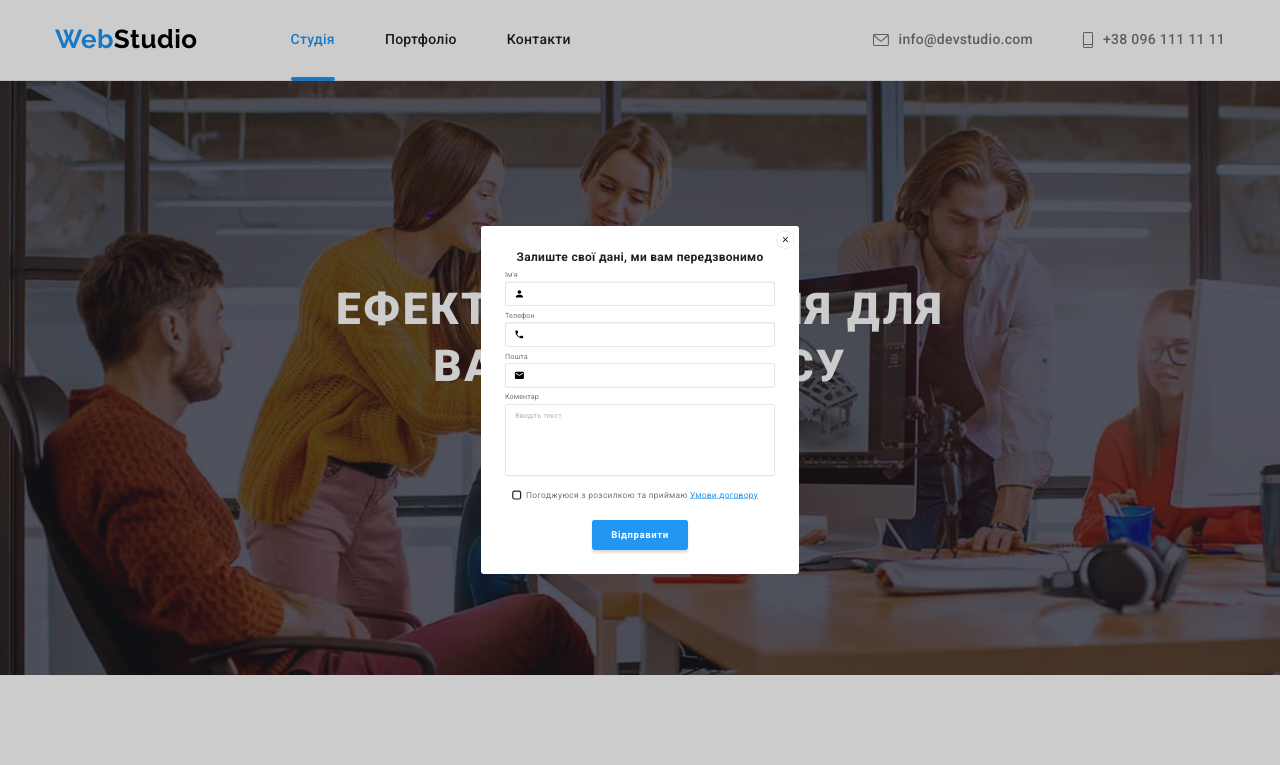
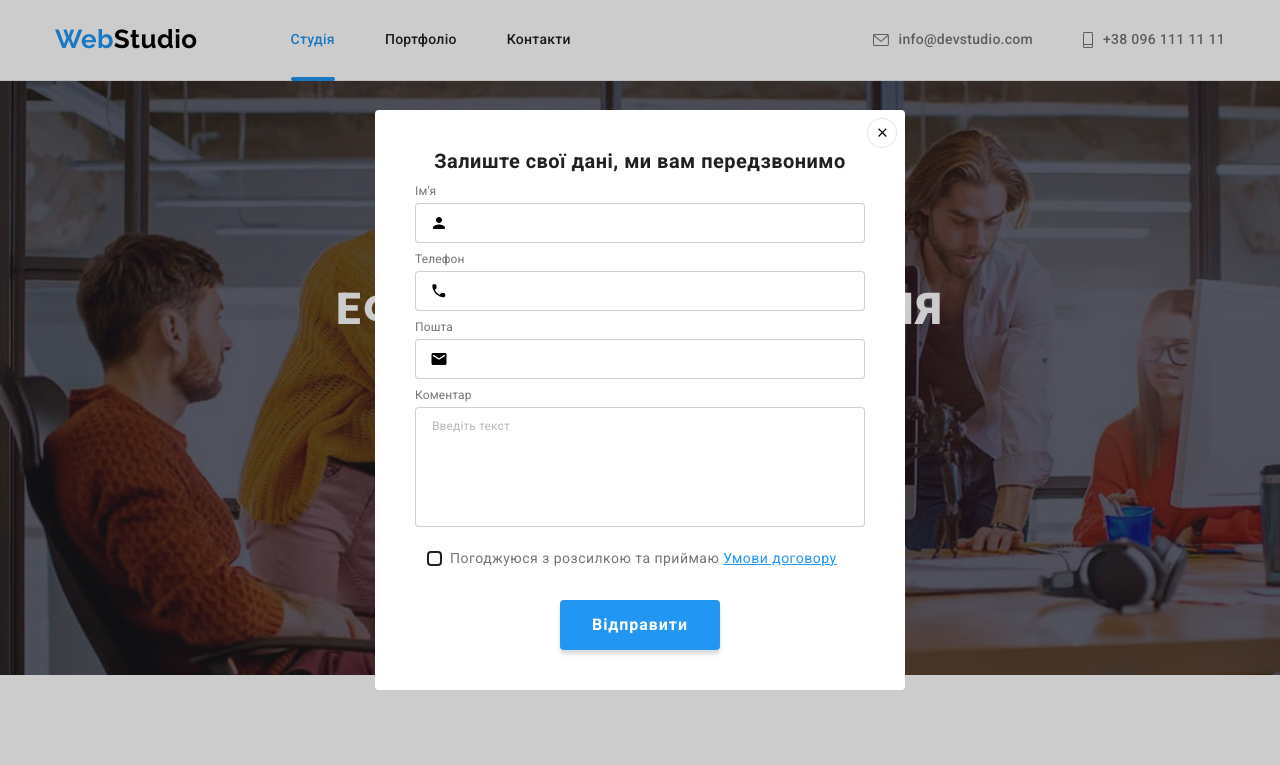
Before and after one commit to Vladislav-Ivanilov/-goit-markup-hw-07, a plain HTML site: page index.html in a window 1280 px wide. Both pictures are taken after a click on the button "Замовити послугу". Shown: the top 765 px of the page. Drawn offline with nearby package versions, Linux system fonts and the light colour scheme; files that its build step writes are made by us from their sources.

Commit message:
correct scale

```diff
--- a/sass/components/_backdrop.scss
+++ b/sass/components/_backdrop.scss
@@ -25,7 +25,7 @@
 	top: 50%;
 	left: 50%;
 
-	transform: translate(-50%, -50%) scale(0.6);
+	transform: translate(-50%, -50%) scale(1);
 	transition: transform 250ms $timing;
 
 	padding: 40px;
```
